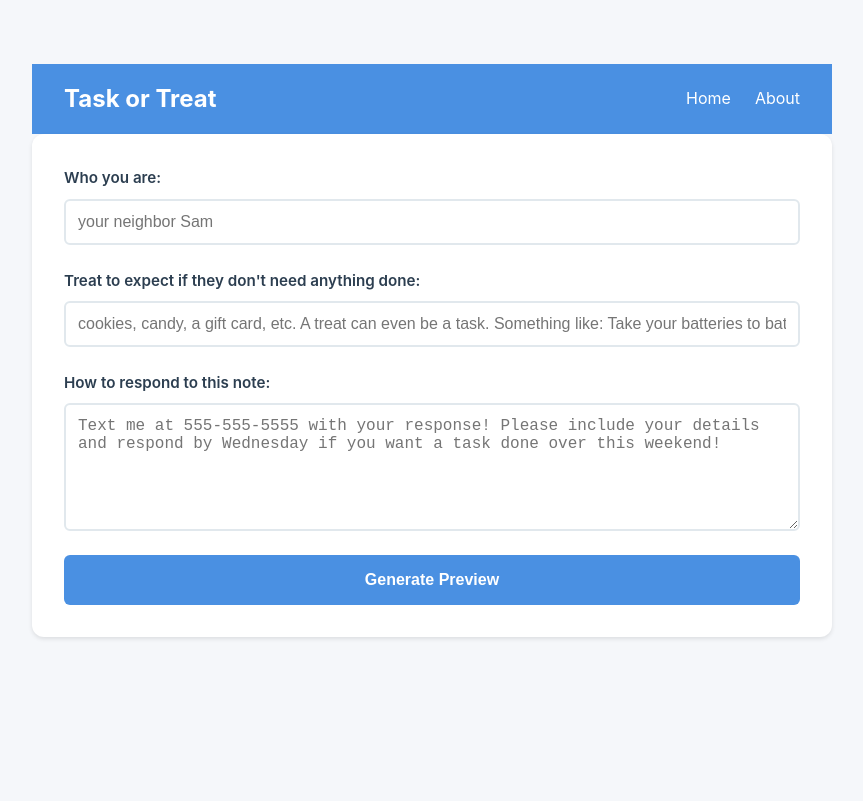
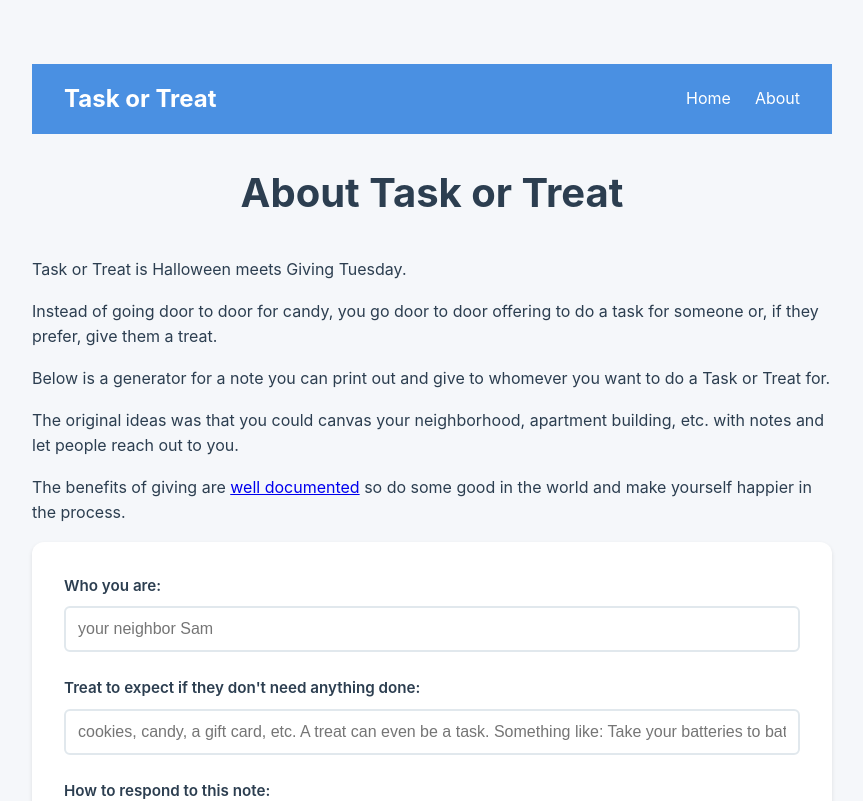
Before and after one commit to taskortreat/taskortreat.github.io, a React (Vite) app: page / in a window 1280 px wide. Shown: the top 801 px of the page, without its empty margins (208-1071 px from the left). Built offline with nearby package versions, Linux system fonts and the light colour scheme; what @react-pdf/renderer would draw is missing.

Commit message:
add intro

```diff
--- a/src/components/DocumentGenerator.jsx
+++ b/src/components/DocumentGenerator.jsx
@@ -1,5 +1,6 @@
 import { useState } from 'react';
 import GeneratedDocument from './GeneratedDocument';
+import Introduction from './Introduction';
 
 function DocumentGenerator() {
   const [formData, setFormData] = useState({
@@ -31,6 +32,7 @@ function DocumentGenerator() {
 
   return (
     <div>
+      <Introduction />
       <form onSubmit={handleSubmit}>
         <input
           type="text"
--- /dev/null
+++ b/src/components/Introduction.jsx
@@ -0,0 +1,14 @@
+function Introduction() {
+  return (
+    <div>
+      <h1>About Task or Treat</h1>
+      <p>Task or Treat is Halloween meets Giving Tuesday.</p>
+      <p>Instead of going door to door for candy, you go door to door offering to do a task for someone or, if they prefer, give them a treat.</p>
+      <p>Below is a generator for a note you can print out and give to whomever you want to do a Task or Treat for.</p>
+      <p>The original ideas was that you could canvas your neighborhood, apartment building, etc. with notes and let people reach out to you.</p>
+      <p>The benefits of giving are <a href="https://omny.fm/shows/a-slight-change-of-plans/get-happier-with-gretchen-rubin" target="_blank">well documented</a> so do some good in the world and make yourself happier in the process.</p>
+    </div>
+  );
+}
+
+export default Introduction;
```
